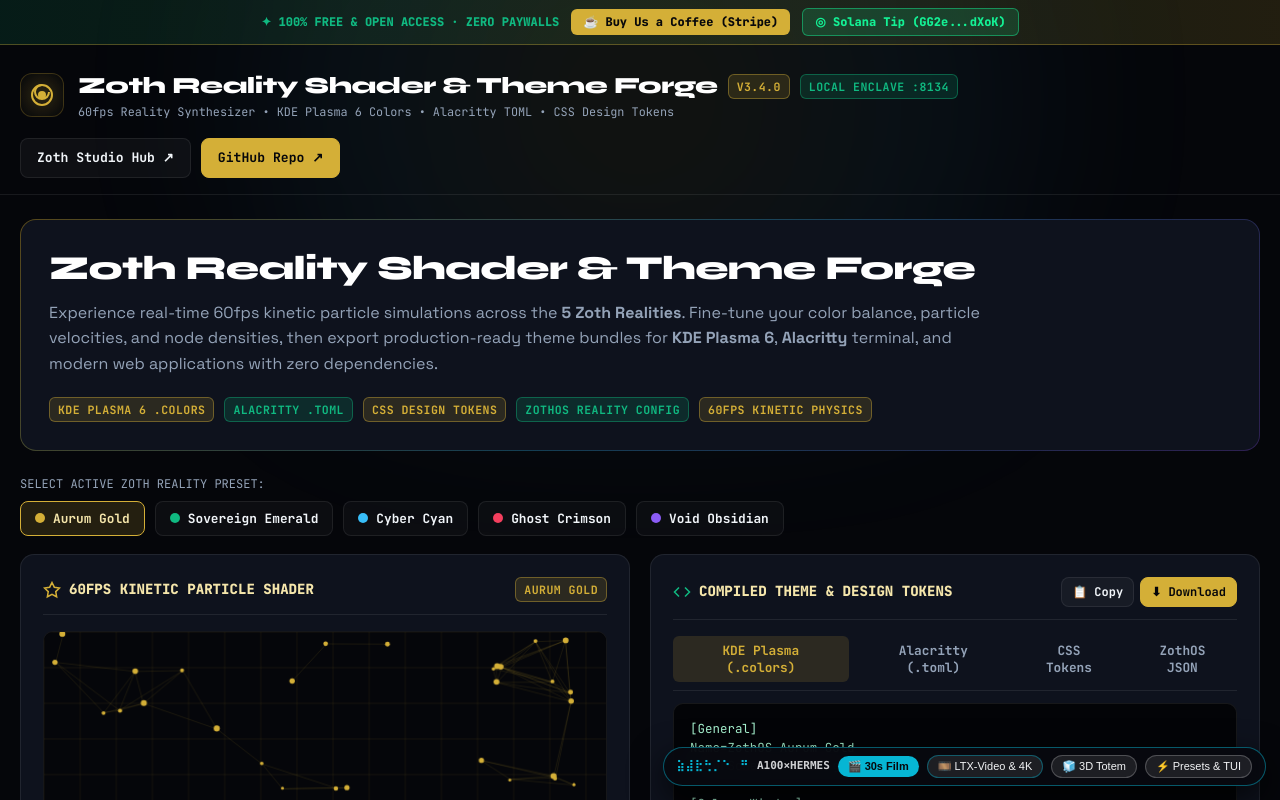
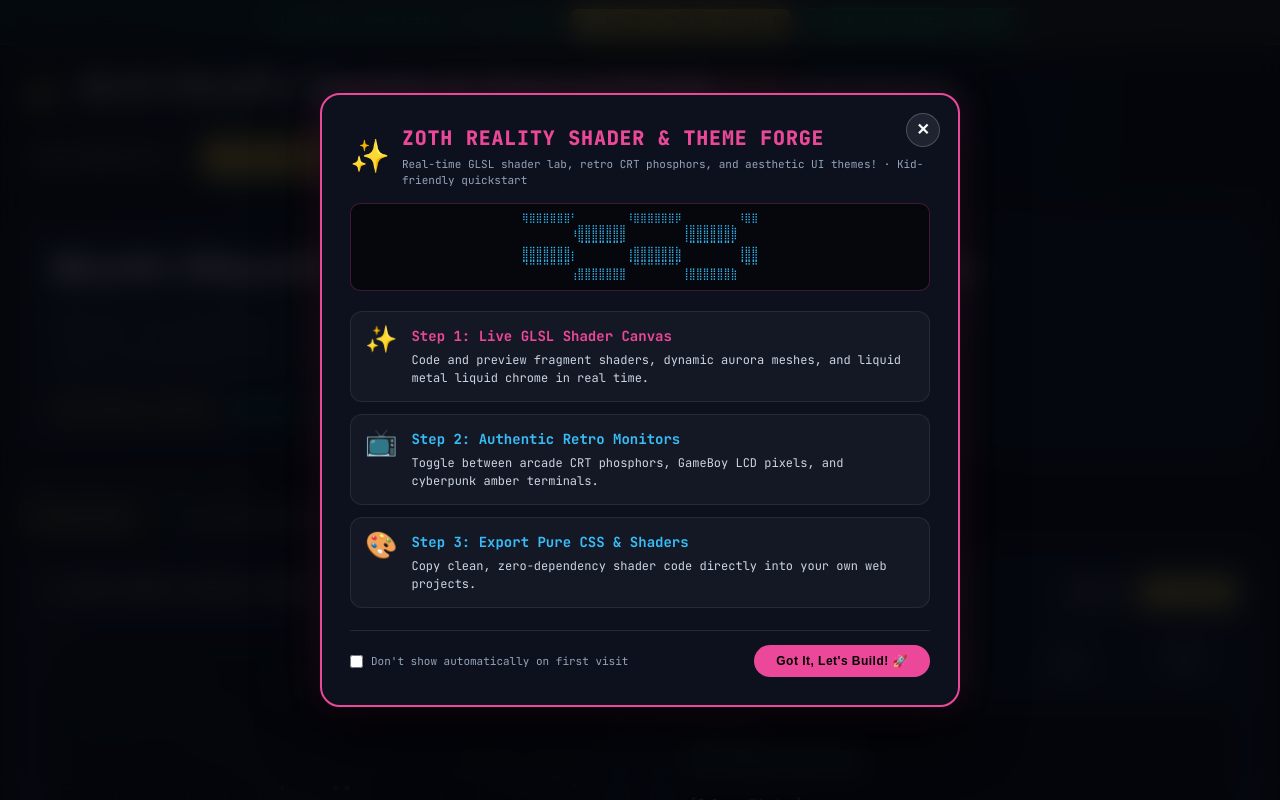
Before and after one commit to 1nc0gn30/reality-shader-forge, a plain HTML site: page public/index.html in a window 1280 px wide. Shown: the top 800 px of the page. Drawn offline with Linux system fonts and the light colour scheme.

Commit message:
feat: add kid-friendly tutorial modal with live Braille wave, remove A100 bar

```diff
--- a/public/index.html
+++ b/public/index.html
@@ -965,6 +965,22 @@ white   = "${r.text}"`;
       animateShader();
     });
   </script>
-  <script src="/assets/sovereign-upgrade.js" defer></script>
+
+
+  <script src="/sovereign_tutorial.js"></script>
+  <script>
+    window.addEventListener("DOMContentLoaded", function() {
+      if (window.createSovereignTutorial) {
+        window.createSovereignTutorial({
+          toolId: "reality-shader-forge",
+          toolName: "Zoth Reality Shader & Theme Forge",
+          tagline: "Real-time GLSL shader lab, retro CRT phosphors, and aesthetic UI themes!",
+          accentColor: "#EC4899",
+          steps: [{"icon": "\u2728", "title": "Live GLSL Shader Canvas", "desc": "Code and preview fragment shaders, dynamic aurora meshes, and liquid metal liquid chrome in real time."}, {"icon": "\ud83d\udcfa", "title": "Authentic Retro Monitors", "desc": "Toggle between arcade CRT phosphors, GameBoy LCD pixels, and cyberpunk amber terminals."}, {"icon": "\ud83c\udfa8", "title": "Export Pure CSS & Shaders", "desc": "Copy clean, zero-dependency shader code directly into your own web projects."}]
+        });
+      }
+    });
+  </script>
+
 </body>
 </html>
--- /dev/null
+++ b/public/sovereign_tutorial.js
@@ -0,0 +1,136 @@
+/**
+ * Sovereign Reusable Kid-Friendly Tutorial & Braille/ASCII Magic Engine
+ * Author: Neal Frazier Tech (@1nc0gn30) • NullAI Platform
+ */
+(function() {
+  if (window.__SOVEREIGN_TUTORIAL_ATTACHED__) return;
+  window.__SOVEREIGN_TUTORIAL_ATTACHED__ = true;
+
+  window.createSovereignTutorial = function(config) {
+    const {
+      toolId,
+      toolName,
+      tagline,
+      steps, // [{ icon, title, desc }]
+      accentColor = "#FFB800"
+    } = config;
+
+    // Check if modal already exists
+    if (document.getElementById(`sovTutorial-${toolId}`)) return;
+
+    // Remove any legacy floating A100 bar
+    const oldA100 = document.getElementById('zoth-sovereign-a100-bar');
+    if (oldA100) oldA100.remove();
+
+    // Create modal HTML
+    const modal = document.createElement('div');
+    modal.id = `sovTutorial-${toolId}`;
+    modal.style.cssText = 'display:none; position:fixed; inset:0; z-index:999999; background:rgba(4,6,12,0.85); backdrop-filter:blur(14px); align-items:center; justify-content:center; padding:18px; box-sizing:border-box;';
+
+    const stepsHtml = steps.map((s, idx) => `
+      <div style="display:flex; gap:14px; background:rgba(255,255,255,0.03); border:1px solid rgba(255,255,255,0.08); border-radius:12px; padding:14px; align-items:flex-start;">
+        <span style="font-size:26px; line-height:1;">${s.icon}</span>
+        <div>
+          <h4 style="margin:0 0 4px; color:${idx === 0 ? accentColor : '#38BDF8'}; font-size:14px; font-weight:700;">Step ${idx + 1}: ${s.title}</h4>
+          <p style="margin:0; color:#CBD5E1; font-size:12px; line-height:1.5;">${s.desc}</p>
+        </div>
+      </div>
+    `).join('');
+
+    modal.innerHTML = `
+      <div style="background:#0D111E; border:2px solid ${accentColor}; border-radius:20px; max-width:640px; width:100%; max-height:90vh; overflow-y:auto; box-shadow:0 24px 60px rgba(0,0,0,0.8), 0 0 35px ${accentColor}33; padding:28px; color:#F8FAFC; position:relative; font-family:ui-monospace, 'JetBrains Mono', SFMono-Regular, monospace; box-sizing:border-box;">
+
+        <button id="sovCloseBtn-${toolId}" style="position:absolute; top:18px; right:18px; background:rgba(255,255,255,0.08); border:1px solid rgba(255,255,255,0.2); color:#F8FAFC; width:34px; height:34px; border-radius:50%; font-size:16px; cursor:pointer; font-weight:bold; display:flex; align-items:center; justify-content:center;">✕</button>
+
+        <div style="display:flex; align-items:center; gap:12px; margin-bottom:14px;">
+          <span style="font-size:32px;">✨</span>
+          <div>
+            <h2 style="margin:0; font-size:20px; font-weight:800; color:${accentColor}; text-transform:uppercase; letter-spacing:0.04em;">${toolName}</h2>
+            <p style="margin:3px 0 0; color:#94A3B8; font-size:11px;">${tagline} · Kid-friendly quickstart</p>
+          </div>
+        </div>
+
+        <!-- Live ASCII / Braille Magic Stage -->
+        <div style="background:#05070D; border:1px solid ${accentColor}44; border-radius:10px; padding:10px; margin-bottom:20px; text-align:center; overflow:hidden;">
+          <pre id="sovBrailleCanvas-${toolId}" style="font-size:9.5px; line-height:9.5px; color:#38BDF8; margin:0; font-family:monospace; white-space:pre;"></pre>
+        </div>
+
+        <!-- Steps List -->
+        <div style="display:flex; flex-direction:column; gap:12px;">
+          ${stepsHtml}
+        </div>
+
+        <div style="margin-top:22px; display:flex; justify-content:space-between; align-items:center; padding-top:14px; border-top:1px solid rgba(255,255,255,0.1); flex-wrap:wrap; gap:12px;">
+          <label style="display:flex; align-items:center; gap:8px; font-size:11px; color:#94A3B8; cursor:pointer;">
+            <input type="checkbox" id="sovDontShow-${toolId}" style="cursor:pointer;"> Don't show automatically on first visit
+          </label>
+          <button id="sovActionBtn-${toolId}" style="background:${accentColor}; color:#000; border:none; padding:9px 22px; border-radius:999px; font-weight:800; font-size:12px; cursor:pointer; letter-spacing:0.04em;">Got It, Let's Build! 🚀</button>
+        </div>
+
+      </div>
+    `;
+
+    document.body.appendChild(modal);
+
+    let animInterval = null;
+    let tick = 0;
+
+    function renderBrailleWave() {
+      const el = document.getElementById(`sovBrailleCanvas-${toolId}`);
+      if (!el) return;
+      tick += 0.16;
+      const W = 34, H = 7;
+      let out = '';
+      for (let y = 0; y < H; y++) {
+        for (let x = 0; x < W; x++) {
+          let mask = 0;
+          const dots = [
+            [0,0,0x01],[0,1,0x02],[0,2,0x04],[0,3,0x40],
+            [1,0,0x08],[1,1,0x10],[1,2,0x20],[1,3,0x80]
+          ];
+          for (let d = 0; d < 8; d++) {
+            const px = x * 2 + dots[d][0];
+            const py = y * 4 + dots[d][1];
+            const v = Math.sin(px * 0.2 + tick) * Math.cos(py * 0.35 + tick);
+            if (v > 0.08) mask |= dots[d][2];
+          }
+          out += String.fromCharCode(0x2800 | mask);
+        }
+        out += '\n';
+      }
+      el.textContent = out;
+    }
+
+    function openModal() {
+      modal.style.display = 'flex';
+      if (!animInterval) {
+        animInterval = setInterval(renderBrailleWave, 55);
+      }
+    }
+
+    function closeModal() {
+      modal.style.display = 'none';
+      if (animInterval) {
+        clearInterval(animInterval);
+        animInterval = null;
+      }
+      const chk = document.getElementById(`sovDontShow-${toolId}`);
+      if (chk && chk.checked) {
+        localStorage.setItem(`sov_tutorial_seen_${toolId}`, 'true');
+      }
+    }
+
+    document.getElementById(`sovCloseBtn-${toolId}`).addEventListener('click', closeModal);
+    document.getElementById(`sovActionBtn-${toolId}`).addEventListener('click', closeModal);
+
+    // Auto-launch if not seen
+    if (!localStorage.getItem(`sov_tutorial_seen_${toolId}`)) {
+      setTimeout(openModal, 600);
+    }
+
+    return {
+      open: openModal,
+      close: closeModal
+    };
+  };
+})();
```
